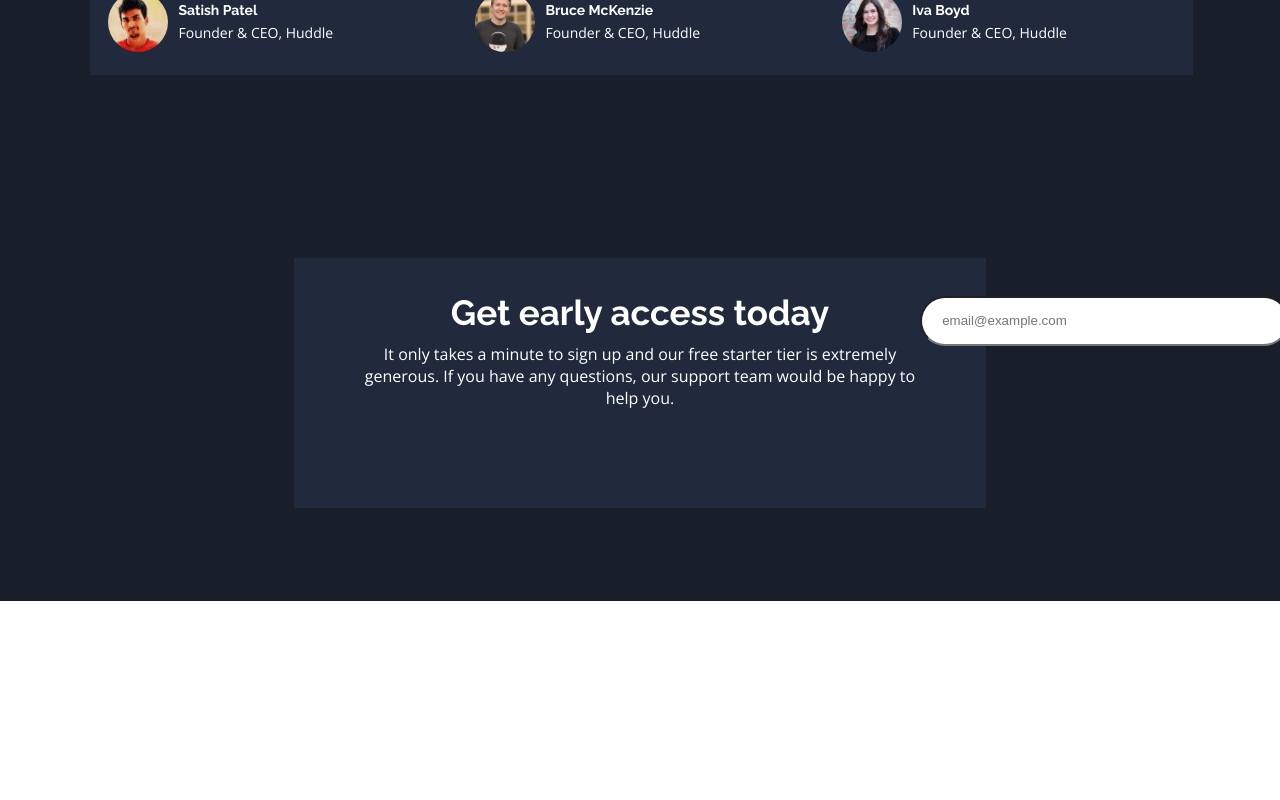
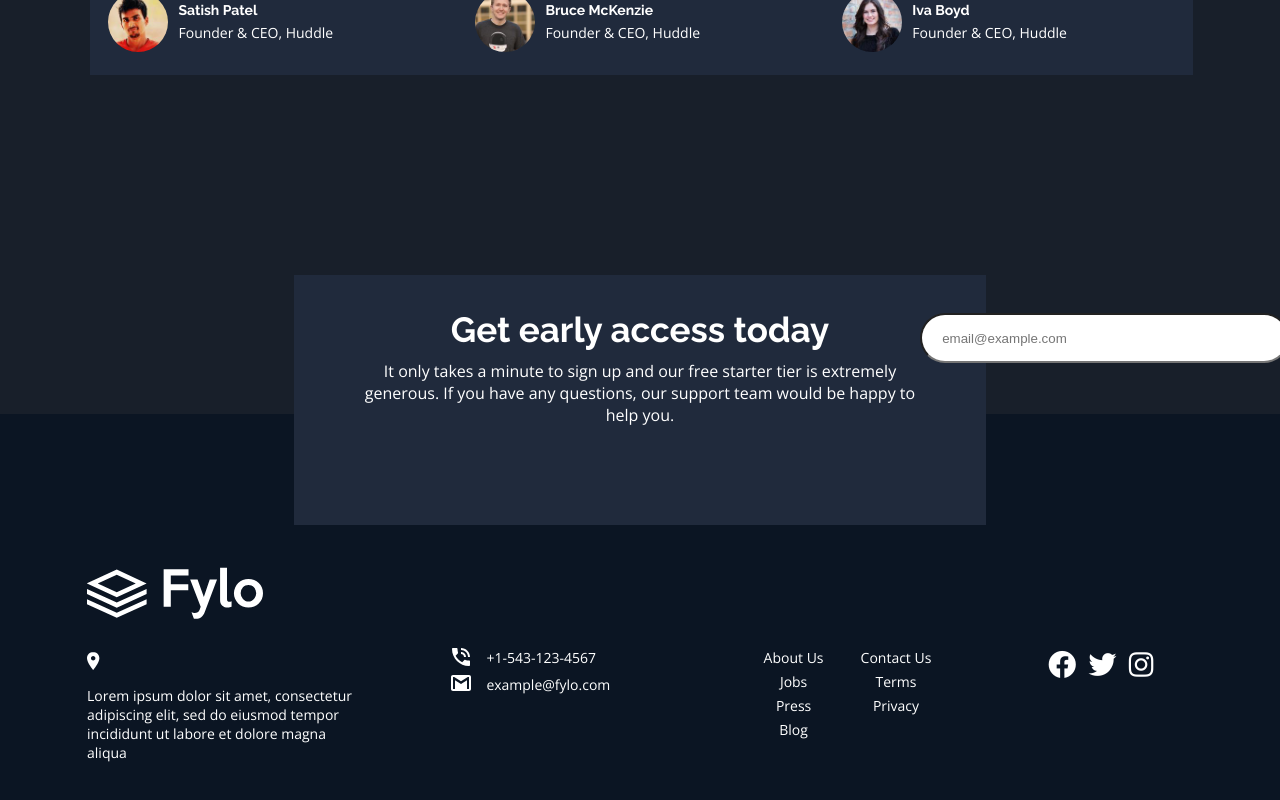
Before and after one commit to clf94-dev/Fylo-dark-react, a React (Create React App) app: page / in a window 1280 px wide. Shown: the part 3512-4312 px from the top of the page. Before the commit the page ends 4113 px from the top, so only its background shows below. Built offline with nearby package versions, Linux system fonts and the light colour scheme.

Commit message:
footer component added

```diff
--- a/src/components/App.jsx
+++ b/src/components/App.jsx
@@ -6,6 +6,7 @@ import Features from './Features.jsx';
 import Middle from './Middle';
 import Testimonials from './Testimonials.jsx';
 import Cta from './Cta';
+import Footer from './Footer';
 
 
 function App() {
@@ -17,6 +18,7 @@ function App() {
            <Middle/>
            <Testimonials/>
            <Cta/>
+           <Footer/>
         </div>
     )
 }
--- /dev/null
+++ b/src/components/Footer.jsx
@@ -0,0 +1,62 @@
+import React from 'react'
+import {Grid} from '@material-ui/core';
+import Logo from './images/logo.svg';
+import Phone from './images/icon-phone.svg'
+import Email from './images/icon-email.svg'
+import Location from './images/icon-location.svg'
+
+import './styles/App.css'
+
+function Footer() {
+    return (
+        <div>
+            <Grid container className='footer-cont'>
+                <img className='footer-logo' src={Logo} alt="logo"/>
+                <Grid container direction='row'>
+                    <Grid item md={4} xs={12}>
+                        <img className='location-logo'src={Location} alt="location"/>
+                        <p>Lorem ipsum dolor sit amet, consectetur adipiscing elit, sed do eiusmod
+                            tempor incididunt ut labore et dolore magna aliqua</p>
+                    </Grid>
+                    <Grid item md={3} xs={12}>
+                        <Grid container direction='row' className='footer-links contact-row'>
+                            <Grid item xs={2}>
+                                <img src={Phone} alt="phone"/>
+                            </Grid>
+                            <Grid item xs={10}>
+                                <h6 className='contact-info'>+1-543-123-4567</h6>
+                            </Grid>
+                        </Grid>
+                        <Grid container direction='row' className='footer-links contact-row'>
+                            <Grid item xs={2}>
+                                <img src={Email} alt="email"/>
+                            </Grid>
+                            <Grid item xs={10}>
+                                <h6 className='contact-info'>example@fylo.com</h6>
+                            </Grid>
+
+                        </Grid>
+                    </Grid>
+                    <Grid item md={1} xs={12} direction='column'>
+                        <h6 className='footer-links links'>About Us</h6>
+                        <h6 className='footer-links links'>Jobs</h6>
+                        <h6 className='footer-links links'>Press</h6>
+                        <h6 className='footer-links links'>Blog</h6>
+                    </Grid>
+                    <Grid item md={1} xs={12}>
+                        <h6 className='footer-links links'>Contact Us</h6>
+                        <h6 className='footer-links links'>Terms</h6>
+                        <h6 className='footer-links links'>Privacy</h6>
+                    </Grid>
+                    <Grid item md={3} xs={12} className='footer-links'>
+                        <i className='fab fa-2x fa-facebook'></i>
+                        <i className='fab fa-2x fa-twitter'></i>
+                        <i className='fab fa-2x fa-instagram'></i>
+                    </Grid>
+                </Grid>
+            </Grid>
+        </div>
+    )
+}
+
+export default Footer;
--- a/src/components/styles/App.css
+++ b/src/components/styles/App.css
@@ -65,6 +65,10 @@
   display: flex;
   padding: 3%;
   margin-right: 1%;
+}
+
+.navbar .navbar-container .nav-menu .nav-item:hover {
+  color: #65e2d9;
 }
 
 @media screen and (max-width: 756px) {
@@ -293,8 +297,20 @@
 
 .cta-section {
   background-color: #181f2a;
-  padding: 1% 5%;
+  padding: 0 5%;
   justify-content: center;
+}
+
+@media screen and (min-width: 756px) {
+  .cta-section {
+    height: 250px;
+  }
+}
+
+@media screen and (max-width: 756px) {
+  .cta-section {
+    padding: 1% 5%;
+  }
 }
 
 .cta-section .cta-cont {
@@ -309,6 +325,8 @@
   .cta-section .cta-cont {
     height: 250px;
     width: 60%;
+    position: relative;
+    top: 30px;
   }
 }
 
@@ -335,10 +353,98 @@
 }
 
 .cta-section .cta-cont Button {
-  margin: 1%;
+  margin: 3% 1%;
+  width: 100%;
+  text-transform: none;
+  font-family: "Raleway";
+  font-weight: 700;
   background-image: linear-gradient(90deg, #65e2d9, #339ecc);
-  width: 100%;
   height: 50px;
   color: white;
   border-radius: 25px;
 }
+
+@media screen and (min-width: 756px) {
+  .cta-section .cta-cont Button {
+    width: 95%;
+    position: relative;
+    left: 10px;
+  }
+}
+
+.footer-cont {
+  background-color: #0b1523;
+  color: white;
+  padding: 10% 2%;
+}
+
+@media screen and (max-width: 756px) {
+  .footer-cont {
+    justify-content: center;
+    align-items: center;
+    text-align: center;
+  }
+}
+
+.footer-cont .footer-logo {
+  margin: 2% 5%;
+}
+
+.footer-cont .location-logo {
+  margin: 2% 15%;
+}
+
+.footer-cont p {
+  font-family: "Open Sans";
+  font-size: 14px;
+  font-weight: 400;
+  margin-bottom: 10px;
+  padding: 1% 15%;
+}
+
+@media screen and (min-width: 756px) {
+  .footer-cont p {
+    padding-right: 20%;
+  }
+}
+
+.footer-cont .footer-links {
+  text-align: center;
+  margin-top: 5px;
+  margin-bottom: 5px;
+  font-family: "Open Sans";
+  font-weight: 400;
+  font-size: 14px;
+  cursor: pointer;
+}
+
+.footer-cont .footer-links .contact-info {
+  text-align: start;
+  font-family: "Open Sans";
+  font-weight: 400;
+  font-size: 14px;
+}
+
+@media screen and (max-width: 756px) {
+  .footer-cont .footer-links .contact-info {
+    align-items: center;
+  }
+}
+
+.footer-cont .footer-links i {
+  margin: 1% 2%;
+}
+
+.footer-cont .footer-links i:hover {
+  color: #65e2d9;
+}
+
+.footer-cont .links:hover {
+  color: #65e2d9;
+}
+
+@media screen and (max-width: 756px) {
+  .footer-cont .contact-row {
+    padding-left: 30%;
+  }
+}
--- a/src/components/styles/App.scss
+++ b/src/components/styles/App.scss
@@ -61,6 +61,9 @@ $body: 'Open Sans';
                 display: flex;
                 padding: 3%;
                 margin-right: 1%;
+                &:hover {
+                    color: $cyan;
+                }
                 @media screen and (max-width: 756px) {
                     padding: 3% 1.5%;
                     margin-right: 0;
@@ -253,7 +256,13 @@ $body: 'Open Sans';
 //-----------------Cta Section--------------ç
 .cta-section {
     background-color: $dark-blue-main-bg;
-    padding: 1% 5%;
+    @media screen and (min-width: 756px) {
+        height: 250px;
+    }
+    padding: 0 5%;
+    @media screen and (max-width: 756px) {
+        padding: 1% 5%;
+    }
     justify-content: center;
     .cta-cont {
         background-color: $dark-blue-test-bg;
@@ -261,6 +270,8 @@ $body: 'Open Sans';
         @media screen and (min-width: 756px) {
             height: 250px;
             width: 60%;
+            position: relative;
+            top: 30px;
         }
         padding: 3% 6%;
         text-align: center;
@@ -285,12 +296,81 @@ $body: 'Open Sans';
             padding-left: 20px;
         }
         Button {
-            margin: 1%;
+            margin: 3% 1%;
+            width: 100%;
+            text-transform: none;
+            font-family: $heading;
+            font-weight: $weight7;
             background-image: linear-gradient(90deg, $cyan, $blue);
-            width: 100%;
+            @media screen and (min-width: 756px) {
+                width: 95%;
+                position: relative;
+                left: 10px;
+            }
             height: 50px;
             color: $white;
             border-radius: 25px;
         }
     }
 }
+
+//--------------  Footer Section -----------------------
+.footer-cont {
+    background-color: $dark-blue-footer-bg;
+    color: $white;
+    padding: 10% 2%;
+    @media screen and (max-width: 756px) {
+        justify-content: center;
+        align-items: center;
+        text-align: center;
+    }
+    .footer-logo,
+    {
+        margin: 2% 5%;
+    }
+    .location-logo {
+        margin: 2% 15%;
+    }
+    p {
+        font-family: $body;
+        font-size: 14px;
+        font-weight: $weight4;
+        margin-bottom: 10px;
+        padding: 1% 15%;
+        @media screen and (min-width: 756px) {
+            padding-right: 20%;
+        }
+    }
+    .footer-links {
+        text-align: center;
+        margin-top: 5px;
+        margin-bottom: 5px;
+        font-family: $body;
+        font-weight: $weight4;
+        font-size: 14px;
+        cursor: pointer;
+        .contact-info {
+            text-align: start;
+            font-family: $body;
+            font-weight: $weight4;
+            font-size: 14px;
+            @media screen and (max-width: 756px) {
+                align-items: center;
+            }
+        }
+        i {
+            margin: 1% 2%;
+            &:hover {
+                color: $cyan;
+            }
+        }
+    }
+    .links:hover {
+        color: $cyan;
+    }
+    @media screen and (max-width: 756px) {
+        .contact-row {
+            padding-left: 30%;
+        }
+    }
+}
```
Also changed, not shown: src/components/styles/App.min.css.
